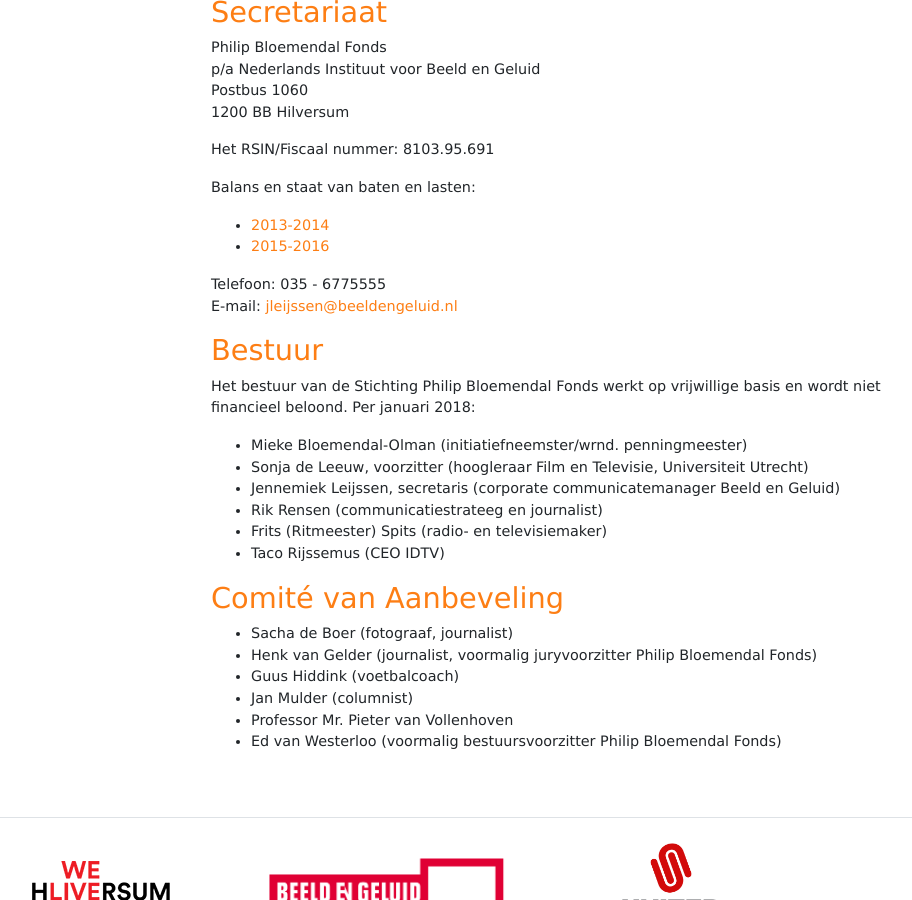
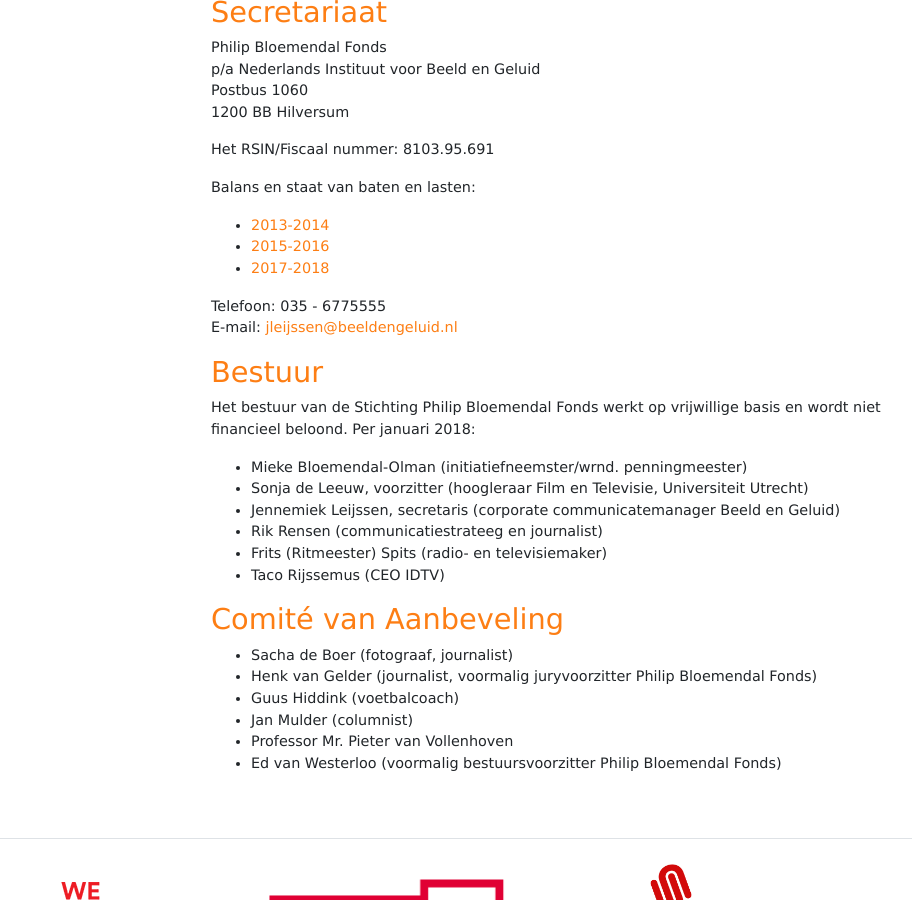
Before and after one commit to bloemendalprijs/bloemendalprijs.github.io, a Jekyll site: the page built from de-stichting.markdown, in a window 1280 px wide and 900 px high, scrolled down 706 px. Shown: the whole window, without its empty margins (254-1166 px from the left). Built offline with Jekyll 4.4.1, drawn with Linux system fonts in a browser that asks for light colours.

Commit message:
Updated De Stichting

```diff
--- a/de-stichting.markdown
+++ b/de-stichting.markdown
@@ -33,6 +33,7 @@
 
 * [2013-2014](/uploads/Financieeljaarverslag2013-2014PBP.pdf)
 * [2015-2016](/uploads/Financieeljaarverslag2015-2016PBP.pdf)
+* [2017-2018](/uploads/Ph%20Bloemendal%202017%20-%202018.pdf)
 
 Telefoon: 035 - 6775555
 E-mail: [jleijssen@beeldengeluid.nl](mailto:jleijssen@beeldengeluid.nl)
```
